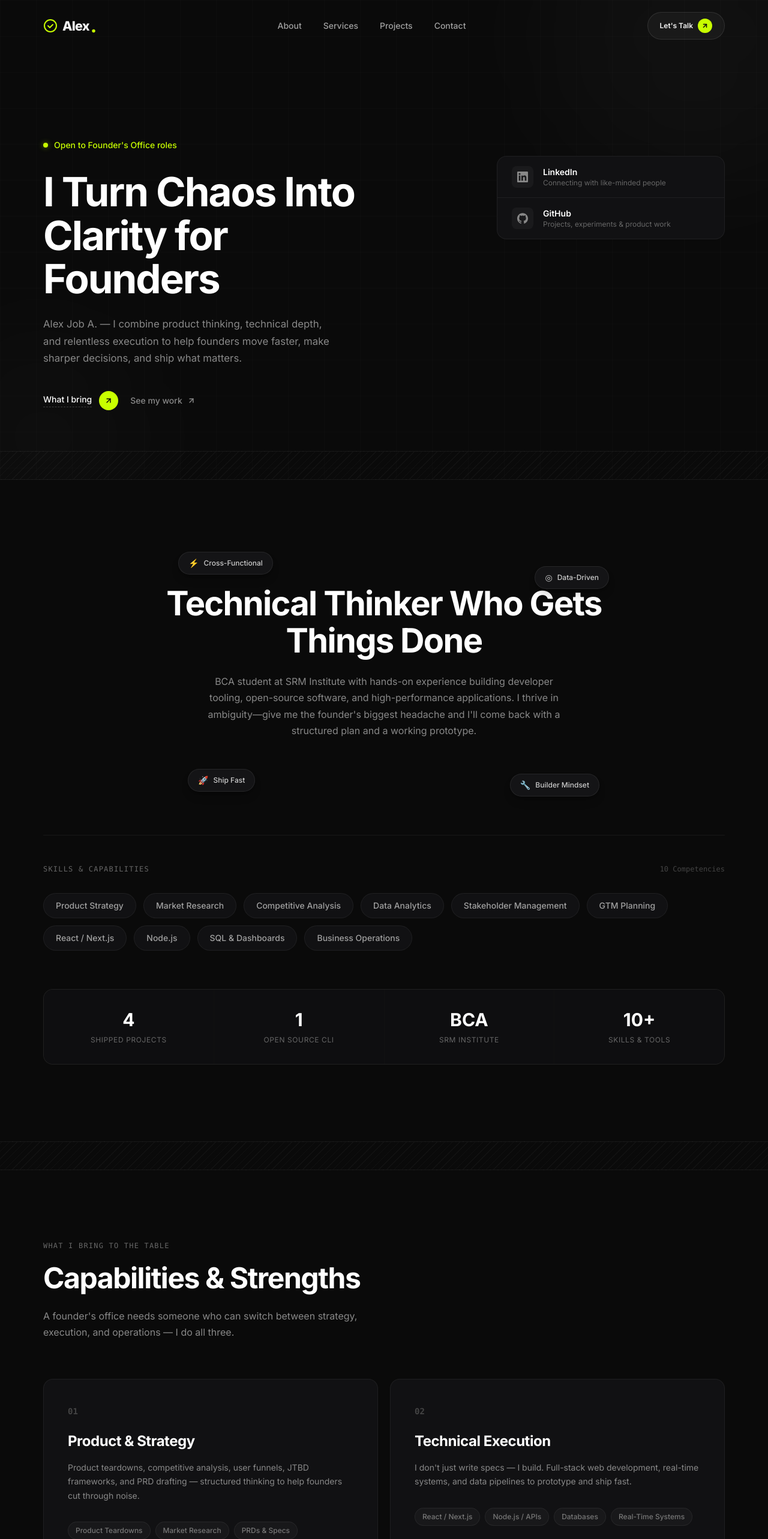
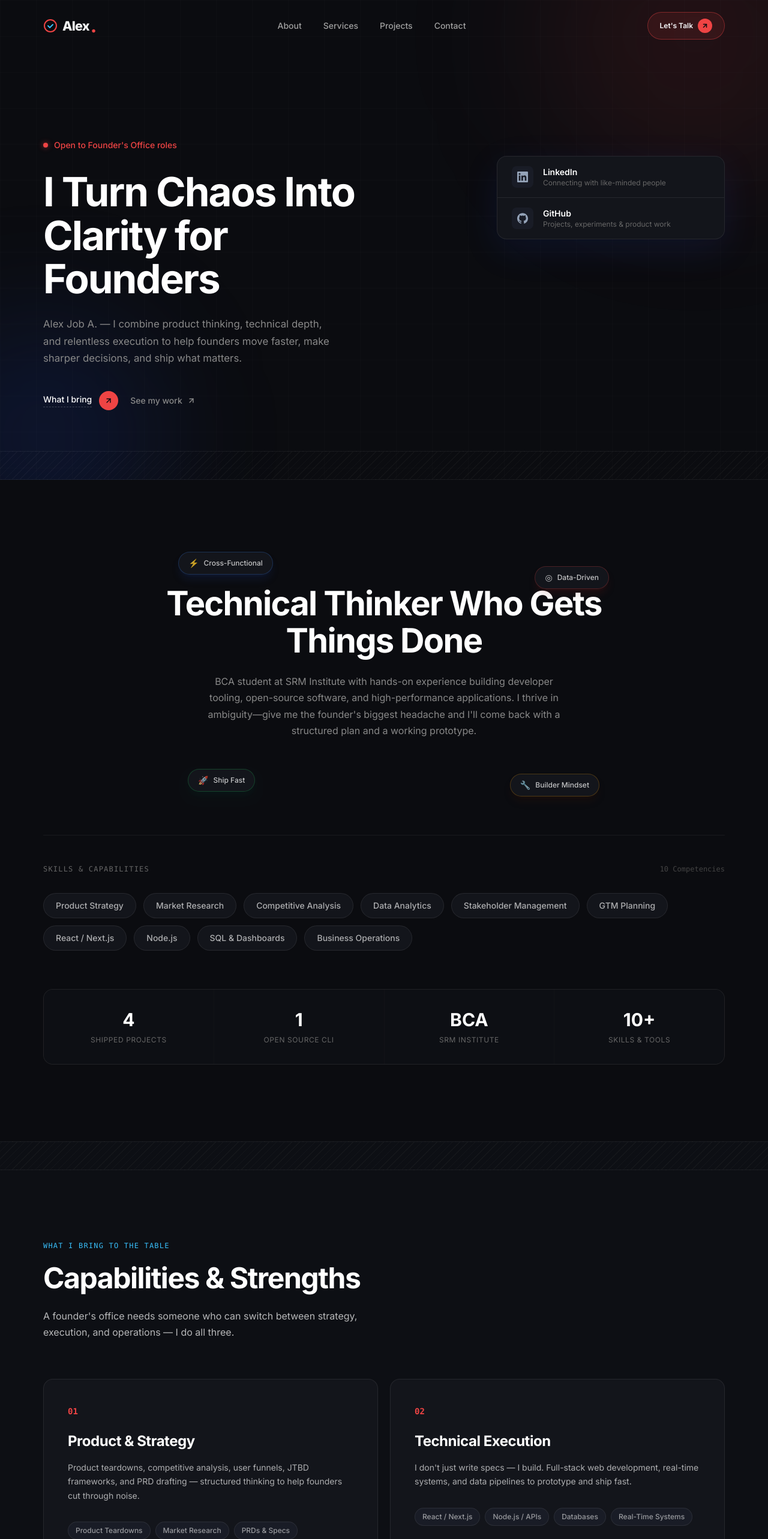
Before and after one commit to AlexBrighten/Alex-Job-Brighten, a Next.js app: page / in a window 1280 px wide. Shown: the top 2566 px of the page at 60% size. Built offline with nearby package versions, Linux system fonts and the light colour scheme.

Commit message:
feat: update color scheme across components and global styles for a cohesive dark theme

```diff
--- a/src/app/components/About.js
+++ b/src/app/components/About.js
@@ -22,7 +22,7 @@ export default function About() {
 
   return (
     <section
-      className="relative overflow-hidden bg-[#0a0a0a] px-0 py-24 md:py-32"
+      className="relative overflow-hidden bg-[#0b0c10] px-0 py-24 md:py-32"
       id="about"
       ref={ref}
     >
@@ -36,7 +36,7 @@ export default function About() {
             animate={isInView ? { opacity: 1, y: 0 } : {}}
             transition={{ duration: 0.5, delay: 0.1 }}
           >
-            <span className="inline-flex items-center gap-2 rounded-full border border-white/[0.08] bg-[#141416] px-4 py-2 text-xs font-medium text-[#ccc] shadow-lg shadow-black/20">
+            <span className="inline-flex items-center gap-2 rounded-full border border-[#3b82f6]/25 bg-[#13151b] px-4 py-2 text-xs font-medium text-white/75 shadow-lg shadow-[#1e3a8a]/20">
               <span className="text-sm">⚡</span> Cross-Functional
             </span>
           </motion.div>
@@ -47,7 +47,7 @@ export default function About() {
             animate={isInView ? { opacity: 1, y: 0 } : {}}
             transition={{ duration: 0.5, delay: 0.25 }}
           >
-            <span className="inline-flex items-center gap-2 rounded-full border border-white/[0.08] bg-[#141416] px-4 py-2 text-xs font-medium text-[#ccc] shadow-lg shadow-black/20">
+            <span className="inline-flex items-center gap-2 rounded-full border border-[#ef4444]/25 bg-[#13151b] px-4 py-2 text-xs font-medium text-white/75 shadow-lg shadow-[#7f1d1d]/20">
               <span className="text-sm">◎</span> Data-Driven
             </span>
           </motion.div>
@@ -79,7 +79,7 @@ export default function About() {
             animate={isInView ? { opacity: 1, y: 0 } : {}}
             transition={{ duration: 0.5, delay: 0.4 }}
           >
-            <span className="inline-flex items-center gap-2 rounded-full border border-white/[0.08] bg-[#141416] px-4 py-2 text-xs font-medium text-[#ccc] shadow-lg shadow-black/20">
+            <span className="inline-flex items-center gap-2 rounded-full border border-[#22c55e]/25 bg-[#13151b] px-4 py-2 text-xs font-medium text-white/75 shadow-lg shadow-emerald-950/20">
               <span className="text-sm">🚀</span> Ship Fast
             </span>
           </motion.div>
@@ -90,7 +90,7 @@ export default function About() {
             animate={isInView ? { opacity: 1, y: 0 } : {}}
             transition={{ duration: 0.5, delay: 0.5 }}
           >
-            <span className="inline-flex items-center gap-2 rounded-full border border-white/[0.08] bg-[#141416] px-4 py-2 text-xs font-medium text-[#ccc] shadow-lg shadow-black/20">
+            <span className="inline-flex items-center gap-2 rounded-full border border-[#f59e0b]/25 bg-[#13151b] px-4 py-2 text-xs font-medium text-white/75 shadow-lg shadow-amber-950/20">
               <span className="text-sm">🔧</span> Builder Mindset
             </span>
           </motion.div>
@@ -115,7 +115,7 @@ export default function About() {
             {skills.map((skill, i) => (
               <motion.span
                 key={skill}
-                className="rounded-full border border-white/[0.06] bg-[#111113] px-5 py-2.5 text-sm font-medium text-[#a0a0a0] transition-all hover:border-white/[0.12] hover:bg-[#1a1a1c] hover:text-white"
+                className="rounded-full border border-white/[0.08] bg-[#13151b] px-5 py-2.5 text-sm font-medium text-white/65 transition-all hover:border-[#3b82f6]/40 hover:bg-[#191c26] hover:text-white"
                 initial={{ opacity: 0, y: 15 }}
                 animate={isInView ? { opacity: 1, y: 0 } : {}}
                 transition={{ duration: 0.4, delay: 0.55 + i * 0.04 }}
@@ -141,7 +141,7 @@ export default function About() {
           ].map((stat) => (
             <div
               key={stat.label}
-              className="flex flex-col items-center gap-2 bg-[#0e0e10] px-6 py-8 text-center"
+              className="flex flex-col items-center gap-2 bg-[#0d0f14] px-6 py-8 text-center"
             >
               <span className="text-3xl font-bold text-white">{stat.number}</span>
               <span className="text-xs uppercase tracking-wider text-[#666]">{stat.label}</span>
--- a/src/app/components/Hero.js
+++ b/src/app/components/Hero.js
@@ -28,15 +28,15 @@ const socialLinks = [
 export default function Hero() {
   return (
     <section
-      className="relative flex min-h-screen items-center overflow-hidden bg-[#0a0a0a] px-0 pb-0 pt-28"
+      className="relative flex min-h-screen items-center overflow-hidden bg-[#0b0c10] px-0 pb-0 pt-28"
       id="hero"
     >
       {/* Background grid */}
       <div className="absolute inset-0 opacity-80 [background-image:linear-gradient(rgba(255,255,255,0.02)_1px,transparent_1px),linear-gradient(90deg,rgba(255,255,255,0.02)_1px,transparent_1px)] [background-size:60px_60px]" />
 
       {/* Gradient orbs */}
-      <div className="absolute -right-32 -top-48 h-[500px] w-[500px] rounded-full bg-white/[0.03] blur-[120px]" />
-      <div className="absolute -bottom-32 -left-32 h-[400px] w-[400px] rounded-full bg-white/[0.02] blur-[100px]" />
+      <div className="absolute -right-32 -top-48 h-[500px] w-[500px] rounded-full bg-[#ef4444]/10 blur-[120px]" />
+      <div className="absolute -bottom-32 -left-32 h-[400px] w-[400px] rounded-full bg-[#1d4ed8]/15 blur-[100px]" />
 
       <div className="relative z-10 mx-auto flex w-full max-w-[1200px] flex-col gap-16 px-8 max-md:px-5 max-[480px]:px-4 lg:flex-row lg:items-start lg:justify-between">
         {/* Left content */}
@@ -48,12 +48,12 @@ export default function Hero() {
         >
           {/* Available badge */}
           <motion.div
-            className="mb-8 inline-flex items-center gap-2.5 text-sm font-medium text-[#c8ff00]"
+            className="mb-8 inline-flex items-center gap-2.5 text-sm font-medium text-[#ef4444]"
             initial={{ opacity: 0, y: 20 }}
             animate={{ opacity: 1, y: 0 }}
             transition={{ duration: 0.5, delay: 0.2 }}
           >
-            <span className="h-2 w-2 rounded-full bg-[#c8ff00] shadow-[0_0_8px_rgba(200,255,0,0.5)]" />
+            <span className="h-2 w-2 rounded-full bg-[#ef4444] shadow-[0_0_8px_rgba(239,68,68,0.65)]" />
             Open to Founder&apos;s Office roles
           </motion.div>
 
@@ -86,11 +86,11 @@ export default function Hero() {
           >
             <a
               href="#services"
-              className="group inline-flex items-center gap-3 rounded-sm text-sm font-medium text-white transition-colors hover:text-[#c8ff00]"
+              className="group inline-flex items-center gap-3 rounded-sm text-sm font-medium text-white transition-colors hover:text-[#ef4444]"
             >
               <span className="border-b border-dashed border-white/20 pb-0.5">What I bring</span>
-              <span className="flex h-8 w-8 items-center justify-center rounded-full bg-[#c8ff00] transition-transform group-hover:scale-110">
-                <svg width="14" height="14" viewBox="0 0 24 24" fill="none" stroke="#0a0a0a" strokeWidth="2.5" strokeLinecap="round" strokeLinejoin="round">
+              <span className="flex h-8 w-8 items-center justify-center rounded-full bg-[#ef4444] transition-transform group-hover:scale-110">
+                <svg width="14" height="14" viewBox="0 0 24 24" fill="none" stroke="#0b0c10" strokeWidth="2.5" strokeLinecap="round" strokeLinejoin="round">
                   <path d="M7 17L17 7" />
                   <path d="M7 7h10v10" />
                 </svg>
@@ -116,18 +116,18 @@ export default function Hero() {
           animate={{ opacity: 1, x: 0 }}
           transition={{ duration: 0.7, delay: 0.5 }}
         >
-          <div className="flex flex-col overflow-hidden rounded-2xl border border-white/[0.06] bg-[#111113]">
+          <div className="flex flex-col overflow-hidden rounded-2xl border border-white/[0.08] bg-[#13151b] shadow-[0_18px_60px_rgba(29,78,216,0.12)]">
             {socialLinks.map((social, index) => (
               <a
                 key={social.name}
                 href={social.href}
                 target="_blank"
                 rel="noopener noreferrer"
-                className={`group flex items-center gap-4 px-6 py-4 transition-colors hover:bg-white/[0.03] ${
-                  index !== socialLinks.length - 1 ? "border-b border-white/[0.06]" : ""
+                  className={`group flex items-center gap-4 px-6 py-4 transition-colors hover:bg-[#222634] ${
+                  index !== socialLinks.length - 1 ? "border-b border-white/[0.08]" : ""
                 }`}
               >
-                <span className="flex h-9 w-9 items-center justify-center rounded-lg bg-white/[0.04] text-[#888] transition-colors group-hover:bg-white/[0.08] group-hover:text-white">
+                <span className="flex h-9 w-9 items-center justify-center rounded-lg bg-[#191c26] text-[#94a3b8] transition-colors group-hover:bg-[#1e3a8a] group-hover:text-[#38bdf8]">
                   {social.icon}
                 </span>
                 <div className="flex flex-col">
--- a/src/app/components/Navbar.js
+++ b/src/app/components/Navbar.js
@@ -31,7 +31,7 @@ export default function Navbar() {
       <motion.nav
         className={`fixed inset-x-0 top-0 z-50 transition-all duration-300 ${
           scrolled
-            ? "bg-[#0a0a0a]/80 backdrop-blur-xl border-b border-white/[0.04]"
+            ? "bg-[#0b0c10]/85 backdrop-blur-xl border-b border-white/[0.06]"
             : "bg-transparent"
         }`}
         initial={{ y: -100 }}
@@ -45,11 +45,11 @@ export default function Navbar() {
             className="flex items-center gap-0.5 text-[1.35rem] font-extrabold tracking-[-0.04em] text-[#f5f5f5] transition-opacity hover:opacity-80"
           >
             <svg width="24" height="24" viewBox="0 0 24 24" fill="none" className="mr-1.5">
-              <circle cx="12" cy="12" r="10" stroke="#c8ff00" strokeWidth="2" />
-              <path d="M8 12l3 3 5-5" stroke="#c8ff00" strokeWidth="2" strokeLinecap="round" strokeLinejoin="round" />
+              <circle cx="12" cy="12" r="10" stroke="#ef4444" strokeWidth="2" />
+              <path d="M8 12l3 3 5-5" stroke="#38bdf8" strokeWidth="2" strokeLinecap="round" strokeLinejoin="round" />
             </svg>
             Alex
-            <span className="text-3xl leading-none text-[#c8ff00]">.</span>
+            <span className="text-3xl leading-none text-[#ef4444]">.</span>
           </a>
 
           {/* Desktop Nav Links */}
@@ -68,11 +68,11 @@ export default function Navbar() {
           {/* CTA Button */}
           <a
             href="#contact"
-            className="hidden items-center gap-2 rounded-full border border-white/10 bg-white/[0.04] px-5 py-2.5 text-xs font-semibold text-[#f5f5f5] transition-all hover:border-white/20 hover:bg-white/[0.08] md:inline-flex"
+            className="hidden items-center gap-2 rounded-full border border-[#ef4444]/40 bg-[#ef4444]/10 px-5 py-2.5 text-xs font-semibold text-[#f8fafc] transition-all hover:border-[#ef4444] hover:bg-[#dc2626]/20 md:inline-flex"
           >
             Let&apos;s Talk
-            <span className="flex h-6 w-6 items-center justify-center rounded-full bg-[#c8ff00]">
-              <svg width="12" height="12" viewBox="0 0 24 24" fill="none" stroke="#0a0a0a" strokeWidth="3" strokeLinecap="round" strokeLinejoin="round">
+            <span className="flex h-6 w-6 items-center justify-center rounded-full bg-[#ef4444]">
+              <svg width="12" height="12" viewBox="0 0 24 24" fill="none" stroke="#0b0c10" strokeWidth="3" strokeLinecap="round" strokeLinejoin="round">
                 <path d="M7 17L17 7" />
                 <path d="M7 7h10v10" />
               </svg>
@@ -108,7 +108,7 @@ export default function Navbar() {
       <AnimatePresence>
         {menuOpen && (
           <motion.div
-            className="fixed inset-0 z-40 flex flex-col items-center justify-center gap-8 bg-[#0a0a0a]/98 backdrop-blur-3xl md:hidden"
+            className="fixed inset-0 z-40 flex flex-col items-center justify-center gap-8 bg-[#0b0c10]/98 backdrop-blur-3xl md:hidden"
             initial={{ opacity: 0 }}
             animate={{ opacity: 1 }}
             exit={{ opacity: 0 }}
@@ -118,7 +118,7 @@ export default function Navbar() {
               <motion.a
                 key={link.href}
                 href={link.href}
-                className="text-3xl font-semibold text-white transition-colors hover:text-[#c8ff00]"
+                className="text-3xl font-semibold text-white transition-colors hover:text-[#ef4444]"
                 onClick={() => setMenuOpen(false)}
                 initial={{ opacity: 0, y: 20 }}
                 animate={{ opacity: 1, y: 0 }}
@@ -130,7 +130,7 @@ export default function Navbar() {
             ))}
             <motion.a
               href="#contact"
-              className="mt-4 rounded-full bg-[#c8ff00] px-8 py-3.5 text-sm font-bold text-[#0a0a0a]"
+              className="mt-4 rounded-full bg-[#ef4444] px-8 py-3.5 text-sm font-bold text-[#0b0c10]"
               onClick={() => setMenuOpen(false)}
               initial={{ opacity: 0, y: 20 }}
               animate={{ opacity: 1, y: 0 }}
--- a/src/app/components/Services.js
+++ b/src/app/components/Services.js
@@ -36,7 +36,7 @@ export default function Services() {
 
   return (
     <section
-      className="relative bg-[#0a0a0a] px-0 py-24 md:py-32"
+      className="relative bg-[#0d0f14] px-0 py-24 md:py-32"
       id="services"
       ref={ref}
     >
@@ -51,13 +51,13 @@ export default function Services() {
           animate={isInView ? { opacity: 1, y: 0 } : {}}
           transition={{ duration: 0.6 }}
         >
-          <span className="mb-4 inline-flex items-center gap-2 font-mono text-xs uppercase tracking-[0.1em] text-[#666]">
+          <span className="mb-4 inline-flex items-center gap-2 font-mono text-xs uppercase tracking-[0.1em] text-[#38bdf8]">
             What I Bring to the Table
           </span>
           <h2 className="mb-5 text-4xl font-bold leading-tight tracking-[-0.03em] text-white sm:text-5xl">
             Capabilities & Strengths
           </h2>
-          <p className="max-w-[560px] text-base leading-[1.7] text-[#888]">
+          <p className="max-w-[560px] text-base leading-[1.7] text-white/70">
             A founder&apos;s office needs someone who can switch between strategy, execution, and operations — I do all three.
           </p>
         </motion.div>
@@ -67,17 +67,17 @@ export default function Services() {
           {services.map((service, i) => (
             <motion.div
               key={service.number}
-              className="group relative overflow-hidden rounded-2xl border border-white/[0.06] bg-[#111113] p-8 transition-all duration-300 hover:border-white/[0.12] hover:bg-[#141416] md:p-10"
+              className="group relative overflow-hidden rounded-2xl border border-white/[0.08] bg-[#13151b] p-8 transition-all duration-300 hover:border-[#3b82f6]/40 hover:bg-[#191c26] md:p-10"
               initial={{ opacity: 0, y: 25 }}
               animate={isInView ? { opacity: 1, y: 0 } : {}}
               transition={{ duration: 0.5, delay: 0.1 + i * 0.1 }}
             >
               {/* Hover glow */}
-              <div className="absolute -right-20 -top-20 h-40 w-40 rounded-full bg-[#c8ff00]/[0.03] opacity-0 blur-[60px] transition-opacity duration-500 group-hover:opacity-100" />
+              <div className="absolute -right-20 -top-20 h-40 w-40 rounded-full bg-[#3b82f6]/20 opacity-0 blur-[60px] transition-opacity duration-500 group-hover:opacity-100" />
 
               <div className="relative z-10">
                 {/* Number */}
-                <span className="mb-6 inline-block font-mono text-sm font-semibold text-[#444]">
+                <span className="mb-6 inline-block font-mono text-sm font-semibold text-[#ef4444]">
                   {service.number}
                 </span>
 
@@ -87,7 +87,7 @@ export default function Services() {
                 </h3>
 
                 {/* Description */}
-                <p className="mb-8 text-sm leading-[1.65] text-[#888]">
+                <p className="mb-8 text-sm leading-[1.65] text-white/65">
                   {service.description}
                 </p>
 
@@ -96,7 +96,7 @@ export default function Services() {
                   {service.features.map((feature) => (
                     <span
                       key={feature}
-                      className="rounded-full border border-white/[0.06] bg-white/[0.03] px-3 py-1.5 text-xs font-medium text-[#777]"
+                      className="rounded-full border border-white/[0.08] bg-[#191c26] px-3 py-1.5 text-xs font-medium text-white/55"
                     >
                       {feature}
                     </span>
--- a/src/app/globals.css
+++ b/src/app/globals.css
@@ -2,16 +2,19 @@
 
 @theme {
   --font-inter: "Inter", system-ui, -apple-system, sans-serif;
-  --color-brand: #c8ff00;
-  --color-brand-hover: #d4ff33;
-  --color-surface: #0a0a0a;
-  --color-surface-elevated: #111113;
-  --color-surface-card: #141416;
+  --color-brand: #ef4444;
+  --color-brand-hover: #dc2626;
+  --color-cobalt: #3b82f6;
+  --color-cobalt-bright: #2563eb;
+  --color-cyan: #38bdf8;
+  --color-surface: #0b0c10;
+  --color-surface-elevated: #13151b;
+  --color-surface-card: #191c26;
   --color-border: rgba(255, 255, 255, 0.06);
   --color-border-hover: rgba(255, 255, 255, 0.12);
-  --color-text-primary: #f5f5f5;
-  --color-text-secondary: #a0a0a0;
-  --color-text-tertiary: #666;
+  --color-text-primary: #f8fafc;
+  --color-text-secondary: rgba(255, 255, 255, 0.7);
+  --color-text-tertiary: rgba(255, 255, 255, 0.4);
 }
 
 html {
@@ -43,7 +46,7 @@ body {
 
 /* Selection */
 ::selection {
-  background: rgba(200, 255, 0, 0.25);
+  background: rgba(239, 68, 68, 0.35);
   color: #fff;
 }
 
@@ -73,7 +76,7 @@ a {
 
 /* Focus visible */
 *:focus-visible {
-  outline: 2px solid var(--color-brand);
+  outline: 2px solid var(--color-cobalt);
   outline-offset: 2px;
   border-radius: 4px;
 }
--- a/src/app/page.js
+++ b/src/app/page.js
@@ -7,7 +7,7 @@ import Contact from "./components/Contact";
 
 export default function Home() {
   return (
-    <div className="relative isolate min-h-screen overflow-hidden bg-[#0a0a0a]">
+    <div className="relative isolate min-h-screen overflow-hidden bg-[#0b0c10]">
       <Navbar />
       <main className="flex flex-col">
         <Hero />
```
Also changed, not shown: src/app/components/Contact.js (+7 -6 lines), src/app/components/Projects.js (+8 -8 lines).
